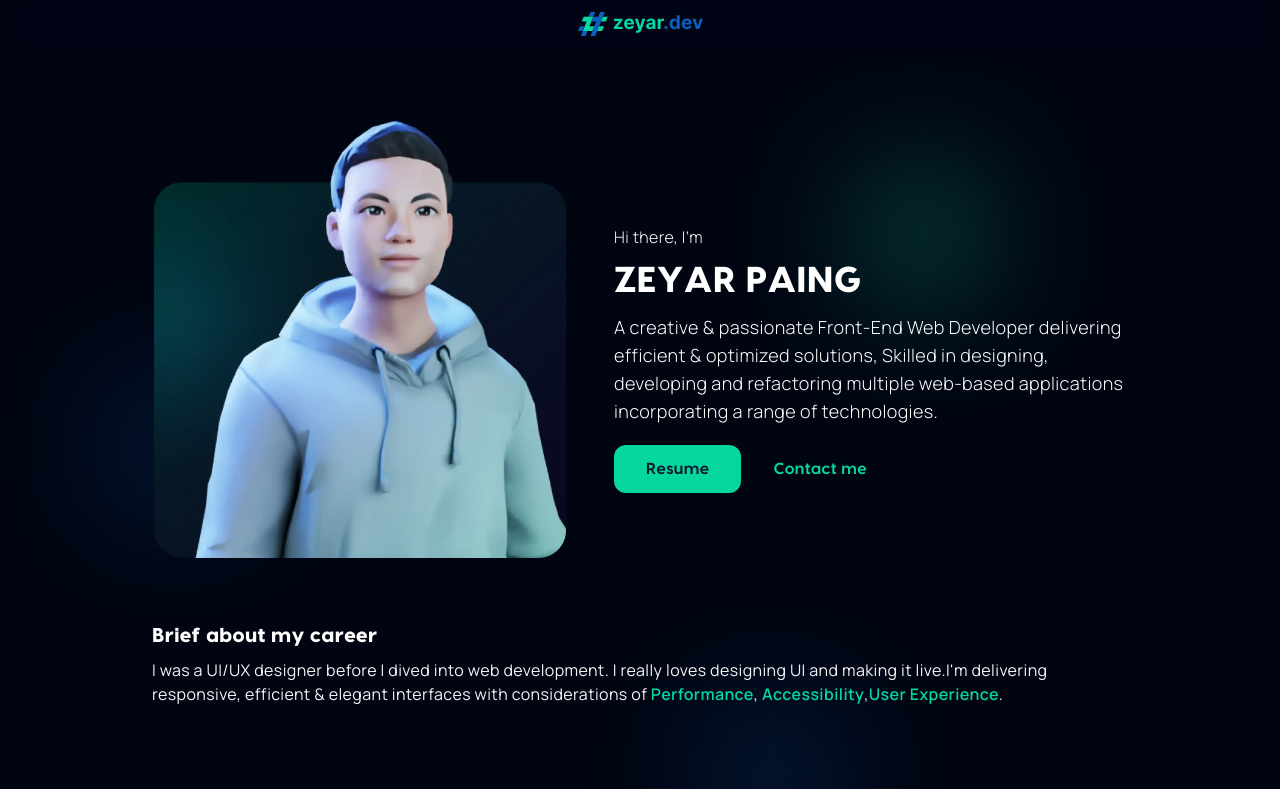
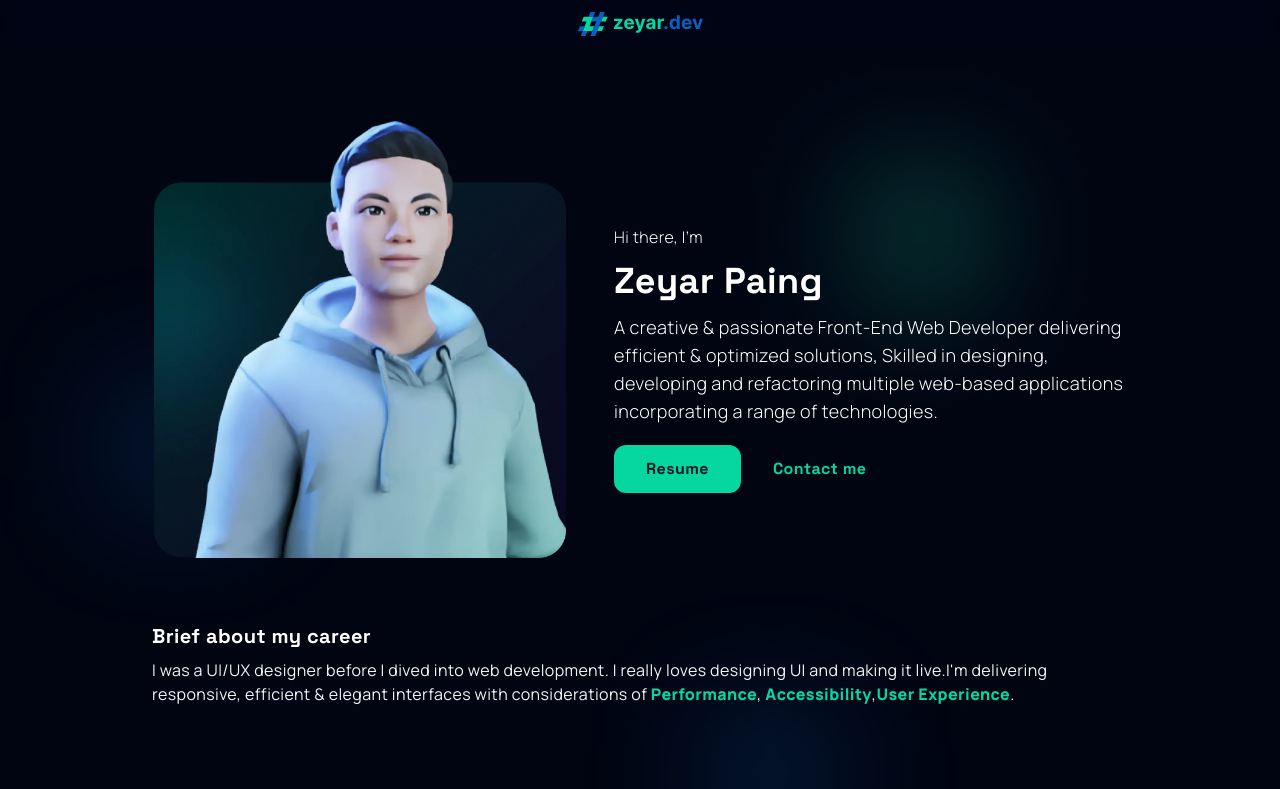
Before and after one commit to ZeyarPaing/personal-site, a Next.js app: page / in a window 1280 px wide. Shown: the top 789 px of the page. Built offline with nearby package versions, Linux system fonts and the light colour scheme.

Commit message:
chore: remove visby local font and use spave grotestk instead

```diff
--- a/pages/_app.tsx
+++ b/pages/_app.tsx
@@ -1,58 +1,62 @@
 import 'styles/globals.css';
 import type { AppProps } from 'next/app';
-import { Manrope } from '@next/font/google';
-import localFont from '@next/font/local';
+import { Manrope, Space_Grotesk } from '@next/font/google';
+// import localFont from '@next/font/local';
 
-const visby = localFont({
-  src: [
-    {
-      path: '../styles/fonts/VisbyThin.woff2',
-      weight: '200',
-      style: 'normal',
-    },
-    {
-      path: '../styles/fonts/VisbyExtrabold.woff2',
-      weight: '800',
-      style: 'normal',
-    },
-    {
-      path: '../styles/fonts/VisbyBold.woff2',
-      weight: 'bold',
-      style: 'normal',
-    },
-    {
-      path: '../styles/fonts/VisbyHeavy.woff2',
-      weight: '900',
-      style: 'normal',
-    },
-    {
-      path: '../styles/fonts/VisbyLight.woff2',
-      weight: '300',
-      style: 'normal',
-    },
-    {
-      path: '../styles/fonts/VisbyMedium.woff2',
-      weight: '500',
-      style: 'normal',
-    },
-    {
-      path: '../styles/fonts/VisbySemibold.woff2',
-      weight: '600',
-      style: 'normal',
-    },
-    {
-      path: '../styles/fonts/VisbyRegular.woff2',
-      weight: 'normal',
-      style: 'normal',
-    },
-  ],
+// const visby = localFont({
+//   src: [
+//     {
+//       path: '../styles/fonts/VisbyThin.woff2',
+//       weight: '200',
+//       style: 'normal',
+//     },
+//     {
+//       path: '../styles/fonts/VisbyExtrabold.woff2',
+//       weight: '800',
+//       style: 'normal',
+//     },
+//     {
+//       path: '../styles/fonts/VisbyBold.woff2',
+//       weight: 'bold',
+//       style: 'normal',
+//     },
+//     {
+//       path: '../styles/fonts/VisbyHeavy.woff2',
+//       weight: '900',
+//       style: 'normal',
+//     },
+//     {
+//       path: '../styles/fonts/VisbyLight.woff2',
+//       weight: '300',
+//       style: 'normal',
+//     },
+//     {
+//       path: '../styles/fonts/VisbyMedium.woff2',
+//       weight: '500',
+//       style: 'normal',
+//     },
+//     {
+//       path: '../styles/fonts/VisbySemibold.woff2',
+//       weight: '600',
+//       style: 'normal',
+//     },
+//     {
+//       path: '../styles/fonts/VisbyRegular.woff2',
+//       weight: 'normal',
+//       style: 'normal',
+//     },
+//   ],
+//   variable: '--font-visby',
+// });
+const spaceGrotesk = Space_Grotesk({
+  subsets: ['latin'],
+  display: 'swap',
   variable: '--font-visby',
 });
 
 const manrope = Manrope({
-  weight: ['200', '300', '400', '600'],
-  style: ['normal'],
   display: 'swap',
+  subsets: ['latin'],
   variable: '--font-manrope',
 });
 
@@ -64,7 +68,9 @@ function MyApp({ Component, pageProps }: AppProps) {
     console.warn = () => {};
   }
   return (
-    <div className={`${visby.variable} ${manrope.variable} font-primary`}>
+    <div
+      className={`${spaceGrotesk.variable} ${manrope.variable} font-primary`}
+    >
       <Component {...pageProps} />
     </div>
   );
--- a/pages/index.tsx
+++ b/pages/index.tsx
@@ -126,7 +126,7 @@ const LandingSection = () => (
     <IntersectionObserve>
       <div className="max-w-xl lg:mt-12 mx-2">
         <p className="font-light">Hi there, I’m</p>
-        <h1 className="font-black text-4xl my-3">ZEYAR PAING</h1>
+        <h1 className="font-black text-4xl my-3">Zeyar Paing</h1>
         <p className="max-w-lg text-lg font-light leading-[28px]">
           A creative & passionate Front-End Web Developer delivering efficient &
           optimized solutions, Skilled in designing, developing and refactoring
```
